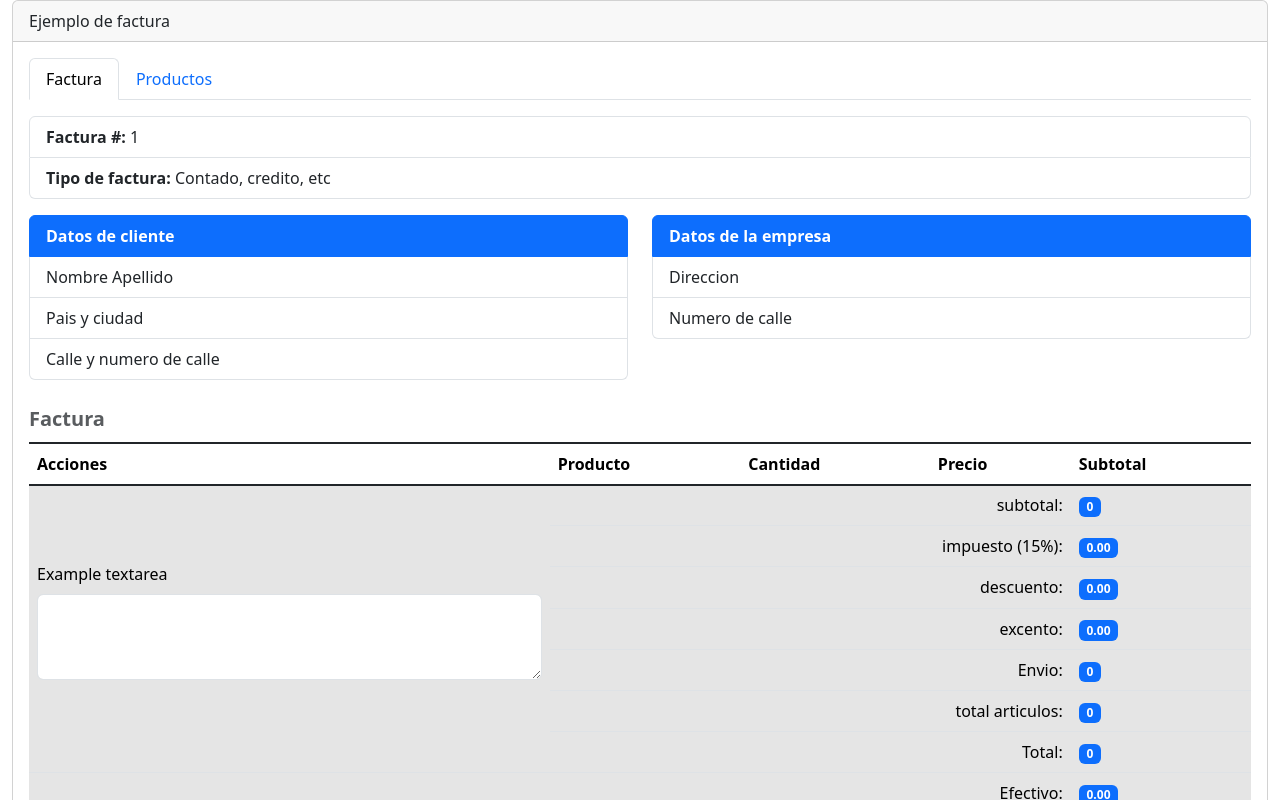
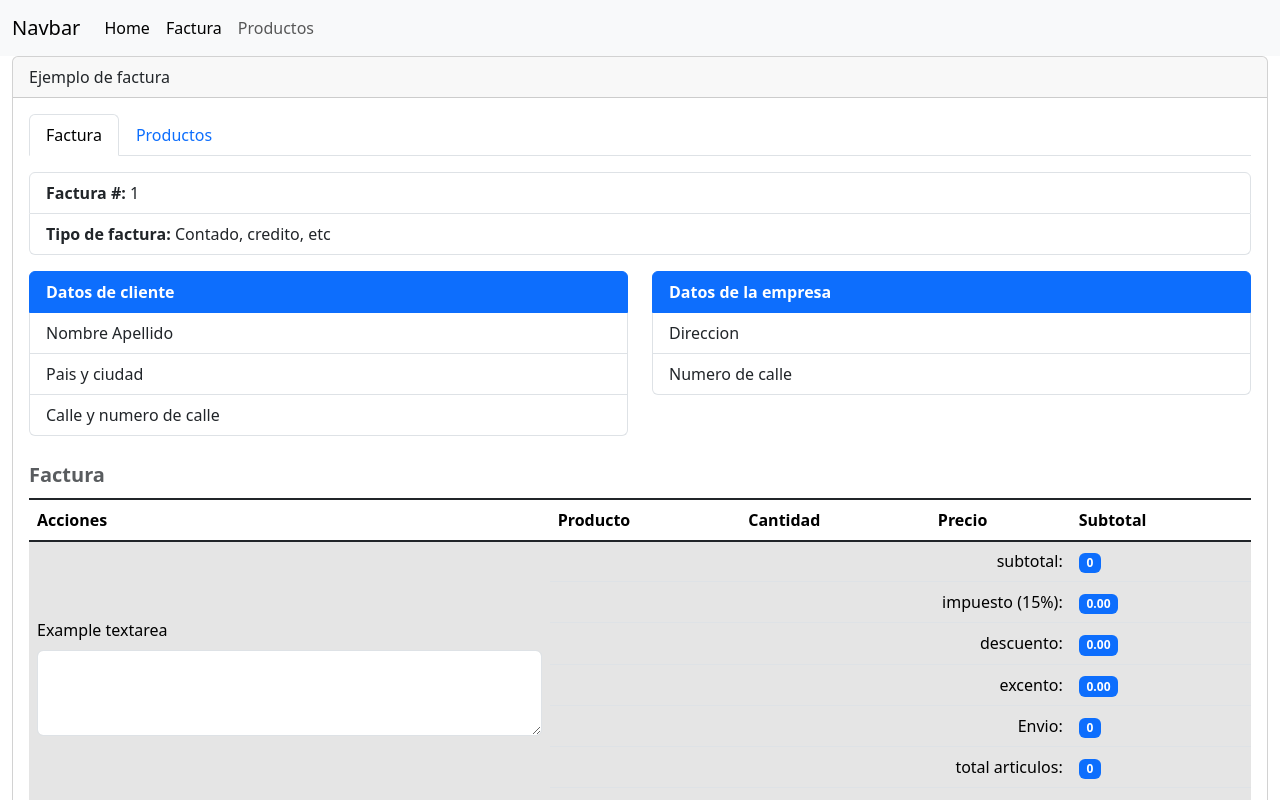
Before and after one commit to ByronGTh/invoice-app, a React (Vite) app: page /factura in a window 1280 px wide. Shown: the top 800 px of the page. Built offline with nearby package versions, Linux system fonts and the light colour scheme.

Commit message:
src/InvoiceApp.jsx: Implementando el componente Navbar

```diff
--- a/src/InvoiceApp.jsx
+++ b/src/InvoiceApp.jsx
@@ -5,12 +5,14 @@ import { DatosFactura } from "./componentes/mdl-factura/DatosFactura";
 import { ListaDeFactura } from "./componentes/mdl-factura/ListaDeFactura";
 import { ListadoDeProductos } from "./componentes/mdl-producto/ListadoDeProductos";
 import { useArticulosFactura } from "./hooks/useArticulosFactura";
+import { Navbar } from "./componentes/navbar/Navbar";
 
 export const InvoiceApp = () => {
 
   const { productos, agregarProductoAFactura, manejadorEliminarProductoDeLista } = useArticulosFactura();
 
   return (<>
+    <Navbar/>
     <div className="container-fluid">
       <Routes>
         <Route path="factura" element={
```
